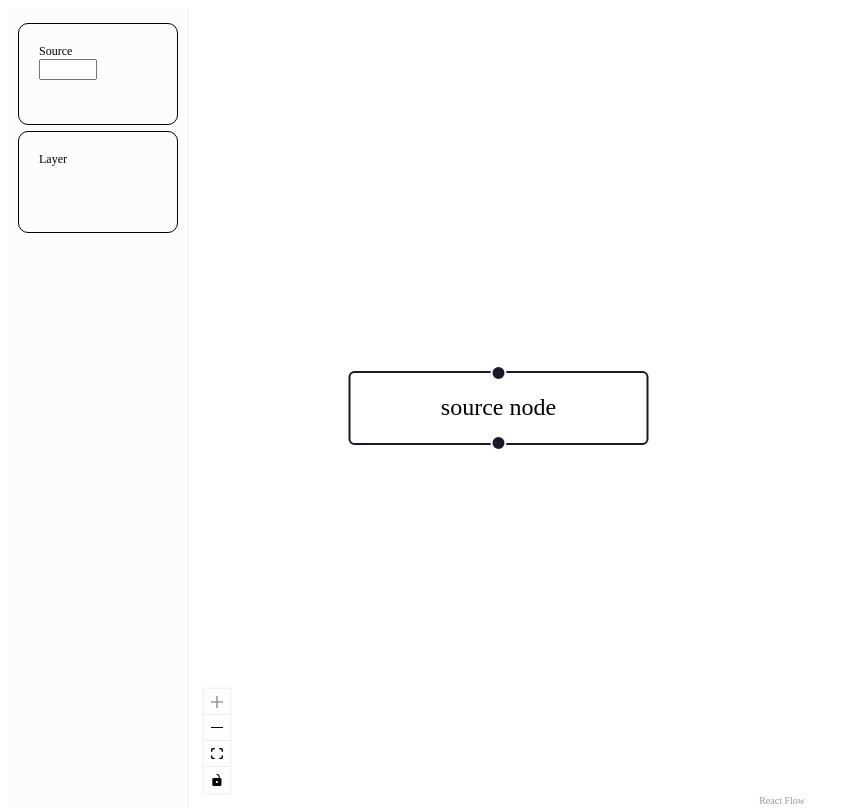
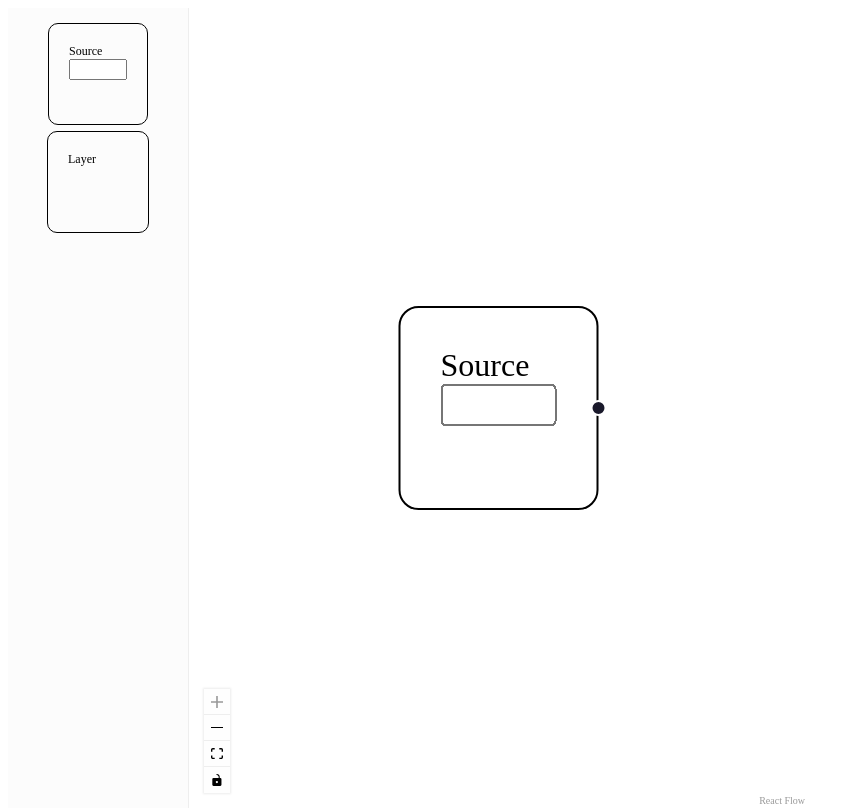
Before and after one commit to roybrockington/flow-gl, a React (Vite) app: page / in a window 1280 px wide. Shown: the whole page, without its empty margins (0-849 px from the left). Built offline with nearby package versions, Linux system fonts and the light colour scheme.

Commit message:
Custom nodes added

```diff
--- a/src/App.tsx
+++ b/src/App.tsx
@@ -24,6 +24,11 @@
         position: { x: 250, y: 5 },
     },
 ]
+
+const nodeTypes = {
+    source: Source,
+    layer: Layer
+}
 
 let id = 0
 const getId = () => `dndnode_${id++}`
@@ -86,6 +91,7 @@
                     onConnect={onConnect}
                     onDrop={onDrop}
                     onDragOver={onDragOver}
+                    nodeTypes={nodeTypes}
                     fitView
                 >
                     <Controls />
--- a/src/components/NodeMenu.tsx
+++ b/src/components/NodeMenu.tsx
@@ -5,8 +5,8 @@
   }
 
     return (
-        <aside style={{display:'flex', flexDirection:'column', gap: 6}}>
-            <div onDragStart={(event) => onDragStart(event, 'source')} draggable style={{borderRadius: 10, padding: 20, border: '1px solid black', minHeight: 60}}>
+        <aside style={{display:'flex', flexDirection:'column', gap: 6, alignItems: 'center'}}>
+            <div onDragStart={(event) => onDragStart(event, 'source')} draggable style={{borderRadius: 10, padding: 20, border: '1px solid black', minHeight: 60, maxWidth: 60}}>
                 <div>
                     Source
                 </div>
@@ -15,7 +15,7 @@
                     style={{maxWidth: 50}}
                 />
             </div>
-            <div onDragStart={(event) => onDragStart(event, 'layer')} draggable style={{borderRadius: 10, padding: 20, border: '1px solid black', minHeight: 60}}>
+            <div onDragStart={(event) => onDragStart(event, 'layer')} draggable style={{borderRadius: 10, padding: 20, border: '1px solid black', minHeight: 60, minWidth: 60}}>
                 <div>
                    Layer
                 </div>
--- /dev/null
+++ b/src/nodes/LayerNode.tsx
@@ -0,0 +1,18 @@
+import { memo } from 'react'
+import { Handle, Position } from '@xyflow/react'
+
+export default memo(({ data, isConnectable }) => {
+  return (
+    <>
+      <div style={{borderRadius: 10, padding: 20, border: '1px solid black', minHeight: 60}}>
+       Layer
+      </div>
+      <Handle
+        type="target"
+        position={Position.Left}
+        id="a"
+        isConnectable={isConnectable}
+      />
+    </>
+  );
+});
--- /dev/null
+++ b/src/nodes/SourceNode.tsx
@@ -0,0 +1,25 @@
+import { memo } from 'react'
+import { Handle, Position } from '@xyflow/react'
+
+export default memo(({ data, isConnectable }) => {
+  return (
+    <>
+      <div style={{display: 'flex', flexDirection: 'column', borderRadius: 10, padding: 20, border: '1px solid black', minHeight: 60}}>
+        Source
+                <input
+                    className="nodrag"
+                    type="text"
+                    onChange={data.onChange}
+                    defaultValue={data.source}
+                    style={{maxWidth: 50}}
+                />
+      </div>
+      <Handle
+        type="source"
+        position={Position.Right}
+        id="a"
+        isConnectable={isConnectable}
+      />
+    </>
+  );
+});
```
